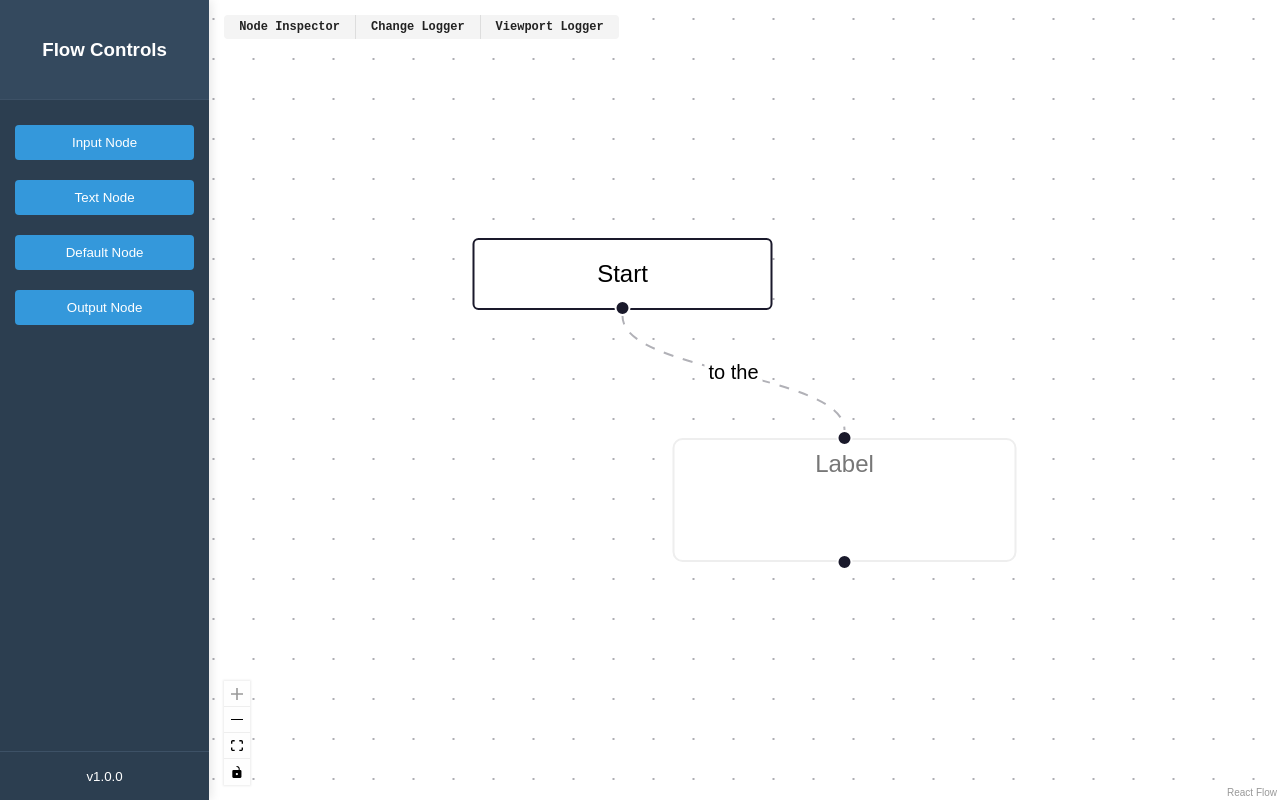
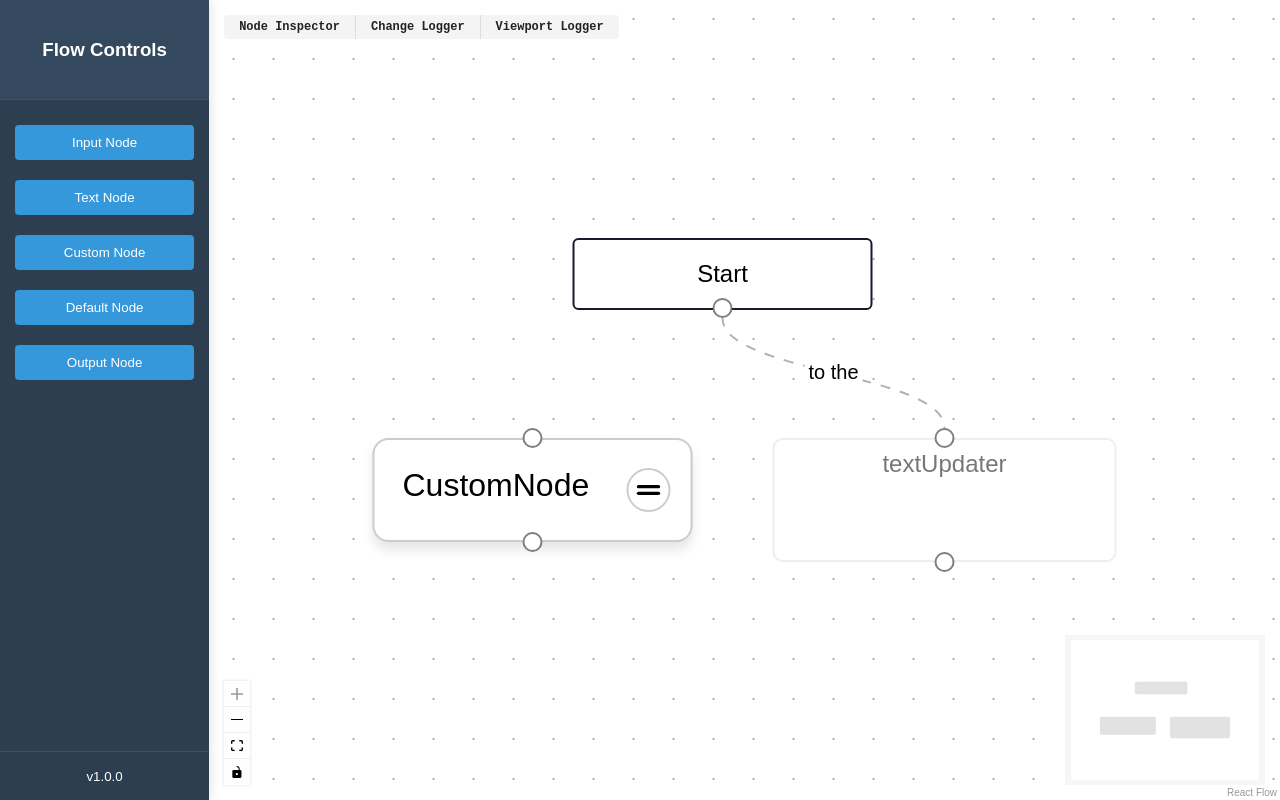
Before and after one commit to AlanAlvesOliveira/react-flow-app, a React (Vite) app: page / in a window 1280 px wide. Built offline with nearby package versions, Linux system fonts and the light colour scheme.

Commit message:
custom component

```diff
--- a/src/App.jsx
+++ b/src/App.jsx
@@ -7,6 +7,7 @@ import {
   applyEdgeChanges,
   addEdge,
   useReactFlow,
+  MiniMap,
 } from '@xyflow/react';
 import '@xyflow/react/dist/style.css';
 import TextUpdaterNode from './components/TextUpdaterNode';
@@ -15,10 +16,14 @@ import { defaultEdges } from './nodes/defaultEdges'
 import SideBar from './components/SideBar';
 import DevTools from './components/Devtools';
 import { useDnD } from './components/DnDContext';
+import NodeDetails from './components/NodeDetails';
+import CustomNode from './components/CustomNode';
+import { createNewNode } from './utils/nodeUtils';
 
 
 const nodeTypes = {
-  textUpdater: TextUpdaterNode
+  textUpdater: TextUpdaterNode,
+  customNode: CustomNode
 };
 
 
@@ -27,6 +32,7 @@ function Flow() {
   const [nodes, setNodes] = useState(defaultNodes);
   const [edges, setEdges] = useState(defaultEdges);
   const { screenToFlowPosition } = useReactFlow();
+  const [selectedNode, setSelectedNode] = useState(null);
   const [type] = useDnD();
 
   const onNodesChange = useCallback(
@@ -60,21 +66,36 @@ function Flow() {
         x: event.clientX,
         y: event.clientY,
       });
-      const newNode = {
-        id: `${Math.random()}`,
-        type,
-        position,
-        data: { label: `${type} node` },
-      };
-
+      const newNode = createNewNode(type, position);
       setNodes((nds) => nds.concat(newNode));
     },
     [screenToFlowPosition, type],
   );
 
+  const updateNode = useCallback((updatedNode) => {
+    setNodes(nds => nds.map(node =>
+      node.id === updatedNode.id ? updatedNode : node
+    ));
+    setSelectedNode(updatedNode);
+  }, []);
+
+  // Função chamada quando um nó é clicado
+  const onNodeClick = useCallback((event, node) => {
+    setSelectedNode(node);
+  }, []);
+
+  const onDeleteNode = useCallback((nodeId) => {
+    setNodes(nds => nds.filter(node => node.id !== nodeId));
+    setEdges(eds => eds.filter(edge =>
+      edge.source !== nodeId && edge.target !== nodeId
+    ));
+    setSelectedNode(null); // Limpa a seleção após deletar
+  }, []);
 
 
-
+  const onPainelClick = () => {
+    setSelectedNode(null)
+  }
 
   const edgeOptions = {
     animated: true,
@@ -93,16 +114,24 @@ function Flow() {
         onConnect={onConnect}
         nodeTypes={nodeTypes}
         defaultEdgeOptions={edgeOptions}
-
+        onNodeClick={onNodeClick}
         onDrop={onDrop}
         onDragOver={onDragOver}
+        onPaneClick={onPainelClick}
       >
         <DevTools />
         <Background />
         <Controls />
+        <MiniMap zoomable pannable />
       </ReactFlow>
 
-
+      {selectedNode &&
+        <NodeDetails
+          selectedNode={selectedNode}
+          onUpdateNode={updateNode}
+          onDeleteNode={onDeleteNode}
+        />
+      }
     </div>
   );
 }
--- a/src/components/CustomNode.jsx
+++ b/src/components/CustomNode.jsx
@@ -1,43 +1,44 @@
 import { Handle } from "@xyflow/react";
 import { useCallback, useState, useRef, useEffect } from "react";
 
-export default function CustomNode(props) {
-    const [label, setLabel] = useState('Label');
-    const [editing, setEditing] = useState(false);
-    const inputRef = useRef(null);
+export default function CustomNode({ id, data, selected }) {
+    const [label, setLabel] = useState(data.label || 'Novo Nó');
 
-    const onChange = useCallback((evt) => {
-        setLabel(evt.target.value || 'Label');
-    }, []);
+    // Atualiza o label quando os dados externos mudam
+    useEffect(() => {
+        if (data.label && data.label !== label) {
+            setLabel(data.label);
+        }
+    }, [data.label]);
 
-    const handleEdit = useCallback(() => {
-        setEditing(prev => !prev);
-    }, []);
-
-    const handleKeyDown = useCallback((evt) => {
-        if (evt.key === 'Enter') {
-            handleEdit();
-        }
-    }, [handleEdit]);
-
-    // Auto-focus quando entrar no modo de edição
-    useEffect(() => {
-        if (editing && inputRef.current) {
-            inputRef.current.focus();
-        }
-    }, [editing]);
 
     return (
-        <div className="" style={{ minWidth: '10em', textAlign: 'center' }}>
-            <div>
-                {!editing && (
-                    <label onClick={handleEdit} htmlFor="text" style={{ cursor: 'pointer' }}>
-                        {label}
-                    </label>
-                )}
-                <Handle type="target" position="top" />
-                <Handle type="source" position="bottom" />
+        <div
+            className={`custom-node ${selected ? 'selected' : ''}`}
+            style={{
+                minWidth: '100px',
+                textAlign: 'center',
+            }}
+        >
+            <div className="node-content">
+                <div
+                    className="node-label"
+                    title="Clique para editar"
+                >
+                    {label}
+                </div>
+                <div className='drag-handle__label'>
+                    <span className="drag-handle__custom" >
+                        <svg viewBox="0 0 24 24" fill="none" xmlns="http://www.w3.org/2000/svg">
+                            <path d="M6 10H18" stroke="currentColor" strokeWidth="2" strokeLinecap="round" />
+                            <path d="M6 14H18" stroke="currentColor" strokeWidth="2" strokeLinecap="round" />
+                        </svg>
+                    </span>
+                </div>
             </div>
+
+            <Handle type="target" position="top" className="node-handle" />
+            <Handle type="source" position="bottom" className="node-handle" />
         </div>
     );
 }
--- a/src/components/SideBar.jsx
+++ b/src/components/SideBar.jsx
@@ -1,6 +1,7 @@
 import { useReactFlow } from "@xyflow/react";
 import { useCallback } from "react";
 import { useDnD } from "./DnDContext";
+import { createNewNode } from "../utils/nodeUtils";
 
 export default function SideBar() {
     const reactFlowInstance = useReactFlow();
@@ -17,18 +18,7 @@ export default function SideBar() {
 
     const onClick = useCallback((type) => {
 
-        const id = `${Math.random()}`;
-        const newNode = {
-            id,
-            position: {
-                x: Math.random() * 100,
-                y: Math.random() * 100,
-            },
-            type: type,
-            data: {
-                label: `${type} node`
-            },
-        };
+        const newNode = createNewNode(type);
         reactFlowInstance.addNodes(newNode);
     }, [reactFlowInstance]);
 
@@ -59,6 +49,15 @@ export default function SideBar() {
                 >
                     Text Node
                 </button>
+
+                <button
+                    className="btn"
+                    onClick={() => onClick('customNode')}
+                    onDragStart={(e) => onDragStart(e, 'customNode')}
+                    draggable
+                >
+                    Custom Node
+                </button>
                 <button
                     className="btn"
                     onClick={() => onClick('default')}
@@ -70,7 +69,7 @@ export default function SideBar() {
 
                 <button
                     className="btn"
-                    onClick={() => onClick('default')}
+                    onClick={() => onClick('output')}
                     onDragStart={(e) => onDragStart(e, 'output')}
                     draggable
                 >
--- a/src/components/TextUpdaterNode.jsx
+++ b/src/components/TextUpdaterNode.jsx
@@ -1,8 +1,8 @@
 import { Handle } from "@xyflow/react";
 import { useCallback, useState, useRef, useEffect } from "react";
 
-export default function TextUpdaterNode(props) {
-    const [label, setLabel] = useState('Label');
+export default function TextUpdaterNode({ data }) {
+    const [label, setLabel] = useState(data.label || 'Label');
     const [editing, setEditing] = useState(false);
     const inputRef = useRef(null);
 
@@ -18,6 +18,12 @@ export default function TextUpdaterNode(props) {
         if (evt.key === 'Enter') {
             handleEdit();
         }
+    }, [handleEdit]);
+
+    const handleNodeClick = useCallback((e) => {
+        // Impede a propagação para evitar conflitos com drag
+        e.stopPropagation();
+        handleEdit();
     }, [handleEdit]);
 
     // Auto-focus quando entrar no modo de edição
@@ -44,6 +50,7 @@ export default function TextUpdaterNode(props) {
                         onBlur={handleEdit}
                         onKeyDown={handleKeyDown}
                         className="nodrag"
+                        onClick={(e) => handleNodeClick(e)}
                     />
                 )}
                 <Handle type="target" position="top" />
--- a/src/index.css
+++ b/src/index.css
@@ -12,6 +12,8 @@ body {
   display: flex;
   width: 100vw;
   height: 100vh;
+  position: relative;
+
 }
 
 .text-updater-node {
@@ -158,3 +160,143 @@ body {
 .react-flow__devtools-nodeinfo {
   top: 5px;
 }
+
+
+.node-details {
+  position: fixed;
+  right: 0;
+  top: 0;
+  width: 500px;
+  height: 100vh;
+  background: #f8f9fa;
+  border-left: 1px solid #ddd;
+  padding: 20px;
+  overflow-y: auto;
+  z-index: 1000;
+
+  animation: slide-in-from-right 0.3s ease-out forwards;
+}
+
+
+
+@keyframes slide-in-from-right {
+  0% {
+    transform: translateX(100%);
+    opacity: 0;
+  }
+
+  100% {
+    transform: translateX(0);
+    opacity: 1;
+  }
+}
+
+
+.no-node-selected {
+  display: flex;
+  align-items: center;
+  justify-content: center;
+  height: 100%;
+  color: #666;
+}
+
+.form-group {
+  margin-bottom: 15px;
+}
+
+.form-group label {
+  display: block;
+  margin-bottom: 5px;
+  font-weight: 500;
+}
+
+.form-group input {
+  width: 100%;
+  padding: 8px;
+  border: 1px solid #ddd;
+  border-radius: 4px;
+}
+
+.save-btn {
+  background-color: #4CAF50;
+  color: white;
+  padding: 10px 15px;
+  border: none;
+  border-radius: 4px;
+  cursor: pointer;
+  margin-top: 20px;
+}
+
+.save-btn:hover {
+  background-color: #45a049;
+}
+
+/*fim details */
+
+/* custom node */
+.custom-node {
+  background: white;
+  border: 1px solid rgb(0, 0, 0, .2);
+  border-radius: 8px;
+  padding: 12px;
+  box-shadow: 0 4px 6px rgba(0, 0, 0, 0.1);
+  transition: all 0.2s ease;
+  cursor: pointer;
+}
+
+.custom-node.selected {
+  border-color: black;
+  box-shadow: 0 0 0 2px #10b98133;
+}
+
+.node-content {
+  width: 100%;
+  display: flex;
+  justify-content: space-between;
+  padding: 2px;
+}
+
+
+.node-input {
+  width: 100%;
+  padding: 6px;
+  border: 1px solid #d1d5db;
+  border-radius: 4px;
+  text-align: center;
+  font-size: inherit;
+}
+
+.node-input:focus {
+  outline: none;
+  border-color: #6366f1;
+}
+
+.node-handle {
+  width: 10px;
+  height: 10px;
+  background: #6366f1;
+}
+
+.react-flow__handle {
+  border: 1px solid rgb(0, 0, 0, .5) !important;
+  background-color: white !important;
+  height: 8px !important;
+  width: 8px !important;
+}
+
+.drag-handle__label {
+  display: flex;
+  align-items: center;
+}
+
+.drag-handle__custom {
+  display: inline-block;
+  width: 20px;
+  height: 20px;
+  border: 1px solid rgb(0, 0, 0, .2);
+  margin-left: 15px;
+  border-radius: 50%;
+  cursor: grab;
+}
+
+/* fim custom node */
--- a/src/nodes/defaultNodes.js
+++ b/src/nodes/defaultNodes.js
@@ -7,10 +7,20 @@ export const defaultNodes = [
     },
     {
         id: '2',
-        data: { label: 'World' },
+        data: { label: 'textUpdater' },
         position: { x: 100, y: 100 },
         type: 'textUpdater'
 
     },
+    {
+        id: '3',
+        data: { label: 'CustomNode' },
+        position: { x: -100, y: 100 },
+        dragHandle: '.drag-handle__custom',
+        type: 'customNode'
+
+    },
+
+
 
 ];
--- /dev/null
+++ b/src/utils/nodeUtils.js
@@ -0,0 +1,36 @@
+export const createNewNode = (type, position) => {
+    const id = `${Math.random()}`;
+
+    // Objeto base do nó
+    const baseNode = {
+        id,
+        position: position || {
+            x: Math.random() * 100,
+            y: Math.random() * 100
+        },
+        type,
+        data: {
+            label: `${type} node`
+        },
+        meta: {
+            createdAt: new Date().toISOString(),
+            createdBy: 'user'
+        }
+    };
+
+    // Adiciona dragHandle apenas para customNode
+    if (type === 'customNode') {
+        return {
+            ...baseNode,
+            dragHandle: '.drag-handle__custom'
+        };
+    }
+
+    return baseNode;
+};
+
+export const addNodeToFlow = (type, reactFlowInstance, position = null) => {
+    const newNode = createNewNode(type, position, reactFlowInstance);
+    reactFlowInstance.addNodes(newNode);
+    return newNode; // Retorna o nó criado caso precise usá-lo
+};
```
Also changed, not shown: src/components/NodeDetails.jsx (+56 -0 lines).
